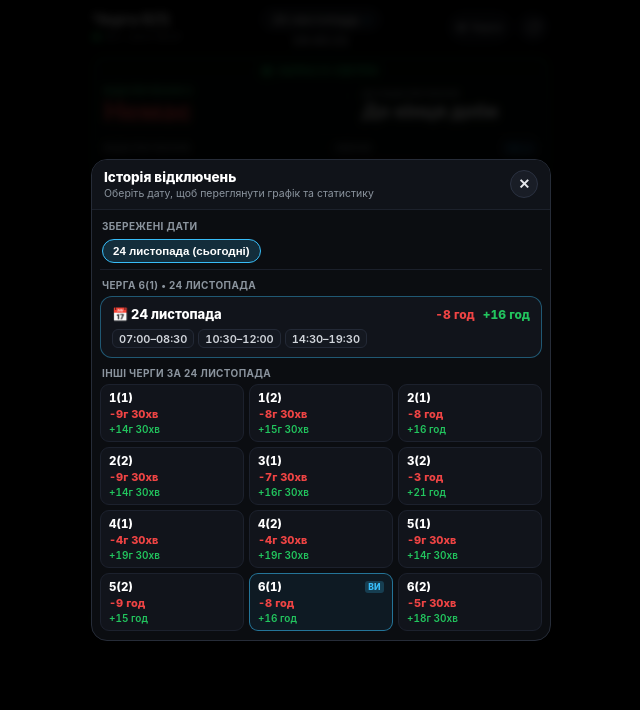
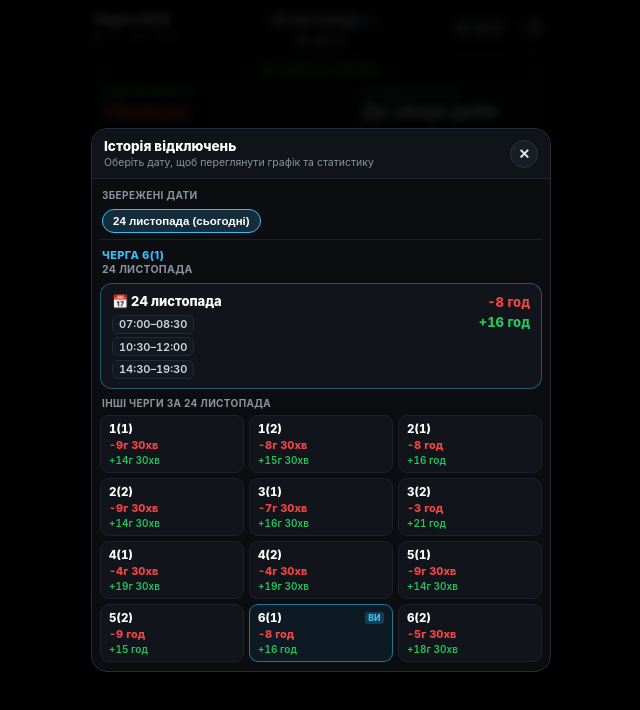
Before and after one commit to 365mi/svitlo, a plain HTML site: page index.html in a window 1280 px wide. Both pictures are taken after a click on the button "Історія графіків". Shown: the whole page, without its empty margins (319-959 px from the left). Drawn offline with Linux system fonts and the light colour scheme.

Commit message:
Update index.html

```diff
--- a/index.html
+++ b/index.html
@@ -304,8 +304,8 @@
       border-top: 1px solid #191e27;
       padding-top: 7px;
       display: grid;
-      grid-template-columns: 1fr 1fr;
-      gap: 8px;
+      grid-template-columns: 0.86fr 1.14fr;
+      gap: 6px;
       align-items: start;
     }
 
@@ -320,7 +320,7 @@
       display: flex;
       flex-direction: column;
       gap: 4px;
-      padding-left: 8px;
+      padding-left: 7px;
       border-left: 1px solid #1f2430;
       min-width: 0;
     }
@@ -341,17 +341,32 @@
       letter-spacing: 0.3px;
     }
 
-    .r-pills-horiz {
-      display: flex;
-      flex-wrap: wrap;
-      align-items: center;
-      gap: 4px;
-    }
-
     .r-pills-vert {
       display: flex;
       flex-direction: column;
       align-items: flex-start;
+      gap: 3.5px;
+    }
+
+    .changes-split {
+      display: grid;
+      grid-template-columns: 1fr 1fr;
+      gap: 4px;
+      align-items: start;
+      width: 100%;
+    }
+
+    .changes-col-red {
+      display: flex;
+      flex-direction: column;
+      align-items: flex-start;
+      gap: 3.5px;
+    }
+
+    .changes-col-green {
+      display: flex;
+      flex-direction: column;
+      align-items: flex-end;
       gap: 3.5px;
     }
 
@@ -366,6 +381,7 @@
       background: #141820;
       border: 1px solid #232936;
       color: #d1d5db;
+      white-space: nowrap;
     }
 
     .r-item.past {
@@ -390,9 +406,9 @@
     .diff-pill {
       display: inline-flex;
       align-items: center;
-      padding: 1.5px 7px;
+      padding: 1.5px 5.5px;
       border-radius: 999px;
-      font-size: 11px;
+      font-size: 10.5px;
       font-weight: 700;
       font-variant-numeric: tabular-nums;
       white-space: nowrap;
@@ -632,6 +648,7 @@
       flex-shrink: 0;
     }
 
+    /* Modals */
     .modal-overlay {
       position: fixed;
       inset: 0;
@@ -823,6 +840,7 @@
       font-variant-numeric: tabular-nums;
     }
 
+    /* History Modal Styles */
     .hist-days-bar {
       display: flex;
       flex-wrap: wrap;
@@ -857,21 +875,44 @@
       padding: 4px 2px 1px;
     }
 
+    .hist-section-stack {
+      display: flex;
+      flex-direction: column;
+      gap: 1px;
+      padding: 4px 2px 2px;
+    }
+
+    .hist-sec-q {
+      font-size: 11px;
+      font-weight: 800;
+      text-transform: uppercase;
+      color: var(--blue);
+      letter-spacing: 0.35px;
+    }
+
+    .hist-sec-date {
+      font-size: 10.5px;
+      font-weight: 700;
+      text-transform: uppercase;
+      color: var(--muted);
+      letter-spacing: 0.3px;
+    }
+
     .hist-summary-card {
       background: #11141b;
       border: 1px solid rgba(56, 189, 248, 0.4);
       border-radius: 12px;
       padding: 9px 11px;
       display: flex;
+      align-items: flex-start;
+      justify-content: space-between;
+      gap: 10px;
+    }
+
+    .hist-sum-left {
+      display: flex;
       flex-direction: column;
-      gap: 7px;
-    }
-
-    .hist-sum-top {
-      display: flex;
-      align-items: center;
-      justify-content: space-between;
-      gap: 8px;
+      gap: 6px;
     }
 
     .hist-sum-date {
@@ -880,13 +921,23 @@
       color: #ffffff;
     }
 
-    .hist-sum-hours {
-      display: flex;
-      align-items: center;
-      gap: 8px;
-      font-size: 12px;
+    .hist-sum-right {
+      display: flex;
+      flex-direction: column;
+      align-items: flex-end;
+      gap: 4px;
+      font-size: 13px;
       font-weight: 800;
       font-variant-numeric: tabular-nums;
+      padding-top: 1px;
+    }
+
+    .hist-hours-off {
+      color: var(--red);
+    }
+
+    .hist-hours-on {
+      color: var(--green);
     }
 
     .hist-other-grid {
@@ -991,7 +1042,7 @@
           <div class="r-col-head">
             <span class="ranges-title">Відключення:</span>
           </div>
-          <div class="r-pills-horiz" id="rangesWrap"></div>
+          <div class="r-pills-vert" id="rangesWrap"></div>
         </div>
 
         <div class="r-col-right">
@@ -999,7 +1050,7 @@
             <span class="ranges-title">Зміни:</span>
             <a class="uz-link" href="https://www.uz.gov.ua/about/activity/electropostachannia/electro_consumers/temporary_shutdown/grafikiobmezhen/622368/" target="_blank" rel="noopener">УЗ ↗</a>
           </div>
-          <div class="r-pills-vert" id="diffPillsRow"></div>
+          <div id="diffPillsRow"></div>
         </div>
       </div>
     </section>
@@ -1039,6 +1090,7 @@
     </footer>
   </div>
 
+  <!-- All Queues Modal -->
   <div class="modal-overlay" id="queuesModal">
     <div class="modal-box">
       <div class="modal-header">
@@ -1052,12 +1104,13 @@
     </div>
   </div>
 
+  <!-- Clean History Modal -->
   <div class="modal-overlay" id="historyModal">
     <div class="modal-box">
       <div class="modal-header">
         <div>
-          <div class="modal-title" id="histModalTitle">Історія • Черга 6(1)</div>
-          <div class="modal-sub" id="histModalSub">Фактичні відключення по днях</div>
+          <div class="modal-title" id="histModalTitle">Історія відключень</div>
+          <div class="modal-sub" id="histModalSub">Оберіть дату, щоб переглянути графік та статистику</div>
         </div>
         <button class="modal-close" id="histCloseBtn" aria-label="Закрити">✕</button>
       </div>
@@ -1388,18 +1441,30 @@
       diffRow.innerHTML = "";
 
       if (lightRemovedIntervals.length > 0 || lightAddedIntervals.length > 0) {
+        const split = document.createElement("div");
+        split.className = "changes-split";
+
+        const colRed = document.createElement("div");
+        colRed.className = "changes-col-red";
         lightRemovedIntervals.forEach((iv) => {
           const p = document.createElement("span");
           p.className = "diff-pill light-removed";
           p.textContent = "-" + iv.label;
-          diffRow.appendChild(p);
+          colRed.appendChild(p);
         });
+
+        const colGreen = document.createElement("div");
+        colGreen.className = "changes-col-green";
         lightAddedIntervals.forEach((iv) => {
           const p = document.createElement("span");
           p.className = "diff-pill light-added";
           p.textContent = "+" + iv.label;
-          diffRow.appendChild(p);
+          colGreen.appendChild(p);
         });
+
+        split.appendChild(colRed);
+        split.appendChild(colGreen);
+        diffRow.appendChild(split);
       } else {
         diffRow.innerHTML = `<span class="no-changes-txt">без змін</span>`;
       }
@@ -1569,16 +1634,19 @@
         <div class="hist-section-label">Збережені дати</div>
         <div class="hist-days-bar">${daysChips}</div>
 
-        <div class="hist-section-label">Черга ${TARGET_QUEUE} • ${dayObj.date}</div>
+        <div class="hist-section-stack">
+          <div class="hist-sec-q">Черга ${TARGET_QUEUE}</div>
+          <div class="hist-sec-date">${dayObj.date}</div>
+        </div>
         <div class="hist-summary-card">
-          <div class="hist-sum-top">
-            <span class="hist-sum-date">📅 ${dayObj.date}</span>
-            <div class="hist-sum-hours">
-              <span style="color:var(--red)">-${formatDurationShort(offSlots * 30)}</span>
-              <span style="color:var(--green)">+${formatDurationShort(onSlots * 30)}</span>
-            </div>
+          <div class="hist-sum-left">
+            <div class="hist-sum-date">📅 ${dayObj.date}</div>
+            <div class="r-pills-vert">${intervalsHtml}</div>
           </div>
-          <div class="r-pills-horiz">${intervalsHtml}</div>
+          <div class="hist-sum-right">
+            <span class="hist-hours-off">-${formatDurationShort(offSlots * 30)}</span>
+            <span class="hist-hours-on">+${formatDurationShort(onSlots * 30)}</span>
+          </div>
         </div>
 
         <div class="hist-section-label">Інші черги за ${dayObj.date}</div>
```
